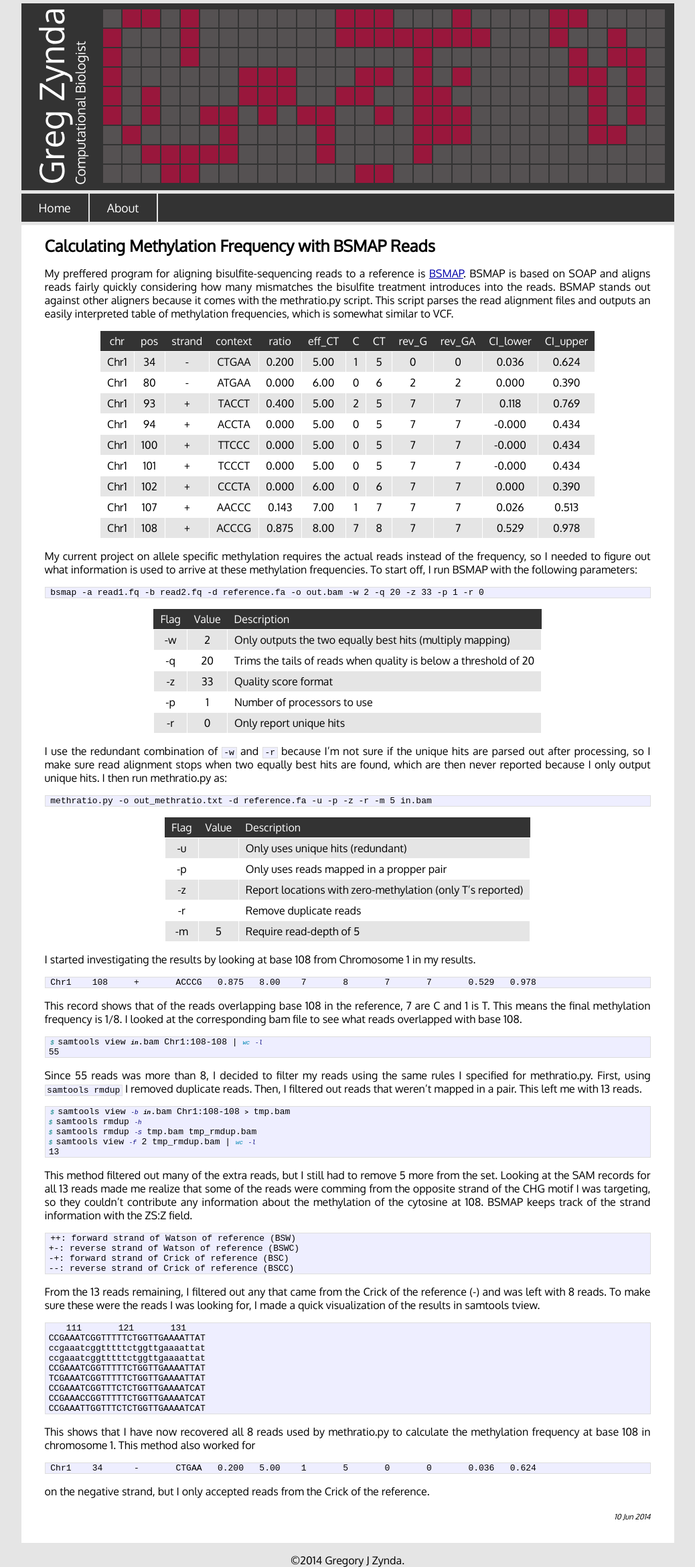
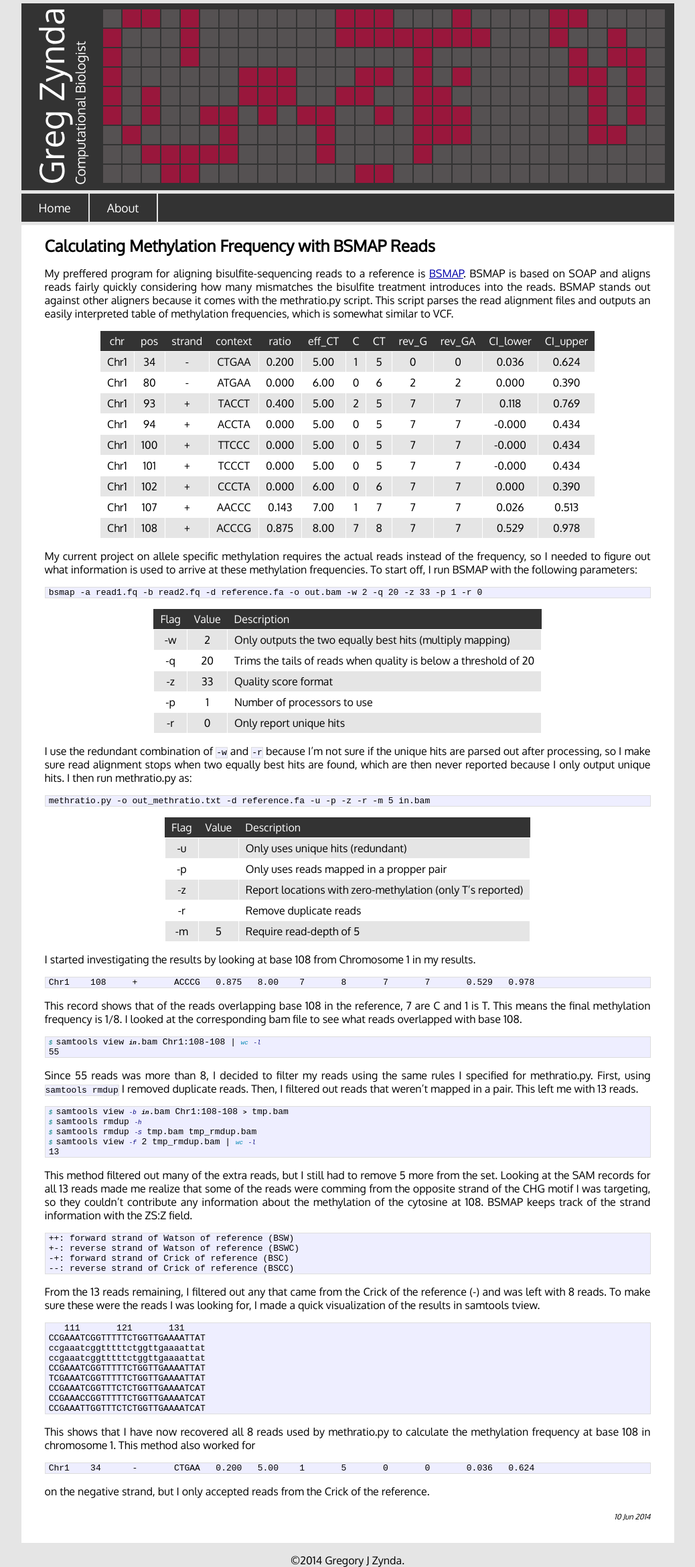
Before and after one commit to zyndagj/zyndagj.github.io, a Jekyll site: the page built from _posts/2014-06-10-bsmap-frequency-recovery.markdown, in a window 1280 px wide. Shown: the whole page at 67% size, without its empty margins (121-1159 px from the left). Built offline with Jekyll 4.4.1, drawn with Linux system fonts in a browser that asks for light colours; Markdown is read by kramdown in place of the engine named in the settings.

Commit message:
fixed overhang in code

```diff
--- a/_posts/2014-06-10-bsmap-frequency-recovery.markdown
+++ b/_posts/2014-06-10-bsmap-frequency-recovery.markdown
@@ -48,7 +48,8 @@ I started investigating the results by looking at base 108 from Chromosome 1 in
 
 This record shows that of the reads overlapping base 108 in the reference, 7 are C and 1 is T. This means the final methylation frequency is 1/8. I looked at the corresponding bam file to see what reads overlapped with base 108.
 
-{% highlight bash %}$ samtools view in.bam Chr1:108-108 | wc -l
+{% highlight bash %}
+$ samtools view in.bam Chr1:108-108 | wc -l
 55
 {% endhighlight %}
 
--- a/css/main.css
+++ b/css/main.css
@@ -131,7 +131,6 @@ a:hover   { color: #000; }
 .post code {
   border: 1px solid #ddd;
   background-color: #eef;
-  padding: 0 .2em;
 }
 
 .post pre code {
```
